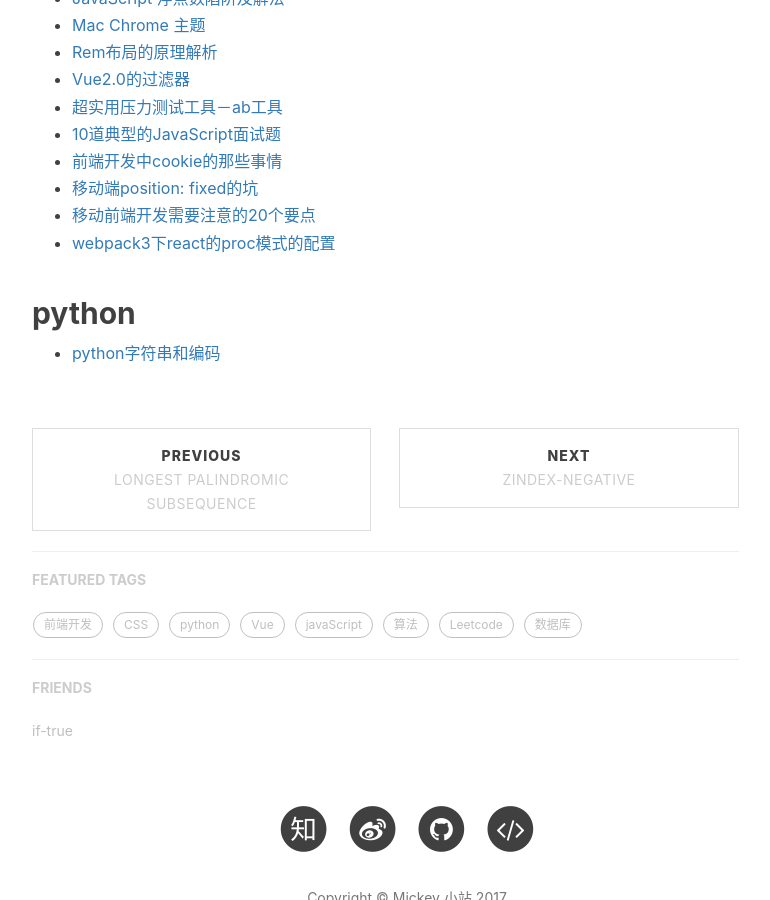
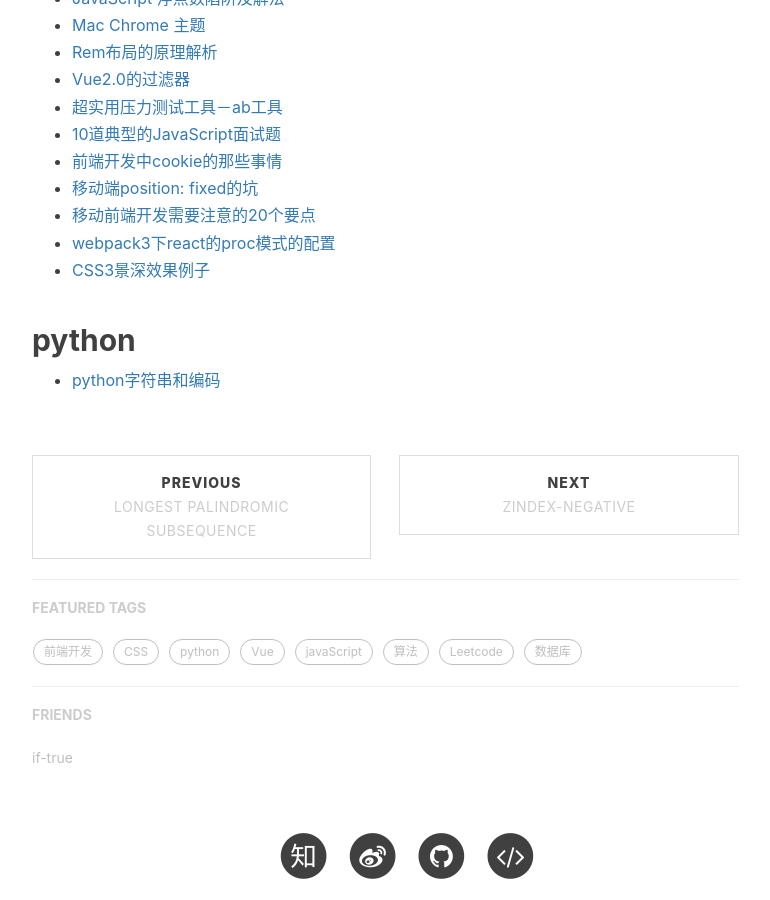
Before and after one commit to mickey0524/mickey0524.github.io, a Jekyll site: the page built from _posts/2017-10-20-superior-article.md, in a window 1280 px wide and 900 px high, scrolled down 735 px. Shown: the whole window, without its empty margins (233-1003 px from the left). Built offline with Jekyll 4.4.1, drawn with Linux system fonts in a browser that asks for light colours; nearby versions of some CDN libraries; comment, search, counter and statistics services are not loaded.

Commit message:
feat(前端): 增加景深效果例子

```diff
--- a/_posts/2017-10-20-superior-article.md
+++ b/_posts/2017-10-20-superior-article.md
@@ -24,6 +24,7 @@
 * [移动端position: fixed的坑](http://efe.baidu.com/blog/mobile-fixed-layout/)
 * [移动前端开发需要注意的20个要点](http://www.jianshu.com/p/8df1a9824eeb)
 * [webpack3下react的proc模式的配置](https://medium.com/netscape/webpack-3-react-production-build-tips-d20507dba99a)
+* [CSS3景深效果例子](http://www.daqianduan.com/6134.html)
 
 ## python
 
```
